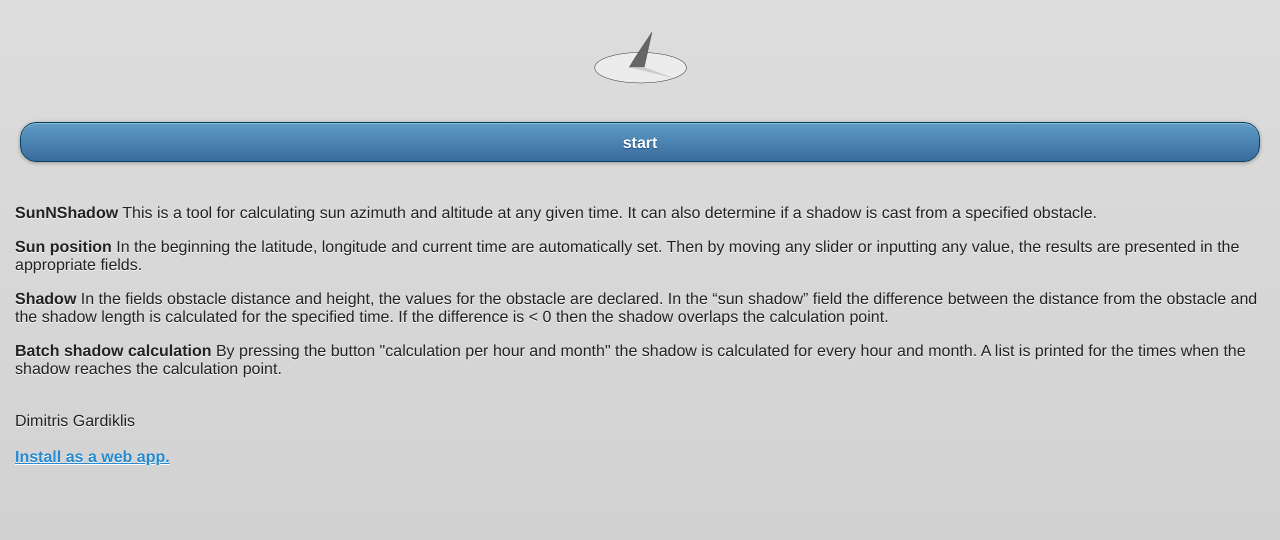
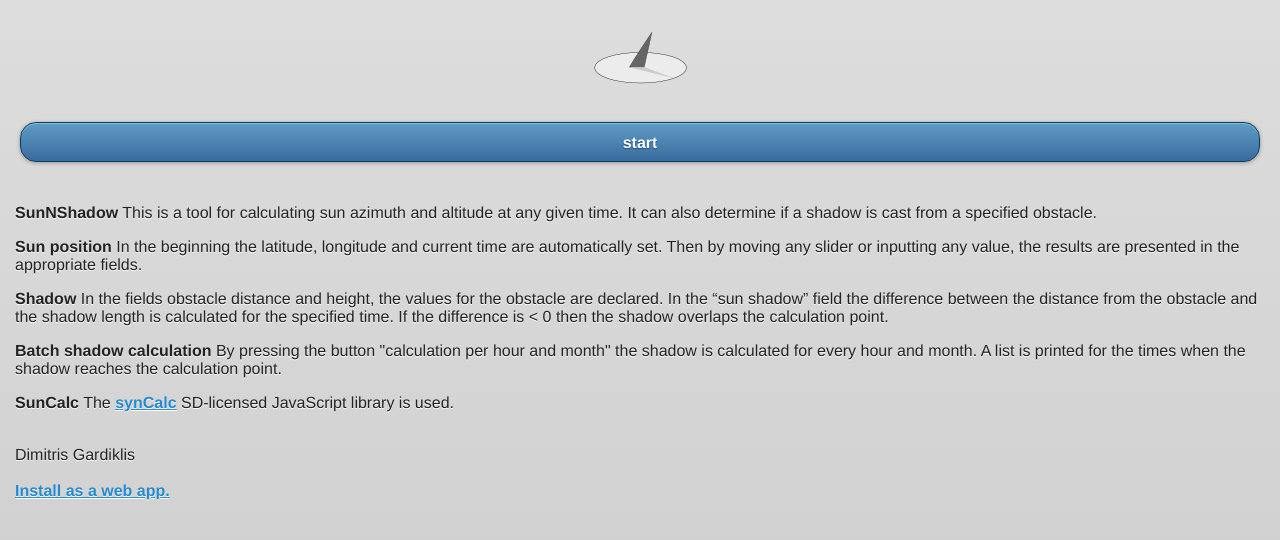
Before and after one commit to mc96107/sunNshadow, a plain HTML site: page index.html in a window 1280 px wide. Drawn offline with Linux system fonts and the light colour scheme.

Commit message:
Update index.html

```diff
--- a/index.html
+++ b/index.html
@@ -32,6 +32,10 @@
 <p>
 <strong>Batch shadow calculation</strong>
 By pressing the button "calculation per hour and month" the shadow is calculated for every hour and month. A list is printed for the times when the shadow reaches the calculation point.
+</p>
+<p>
+<strong>SunCalc</strong>
+The <a href="https://github.com/mourner/suncalc">synCalc</a> SD-licensed JavaScript library is used.
 </p>
 <br>
 Dimitris Gardiklis<br>
```
